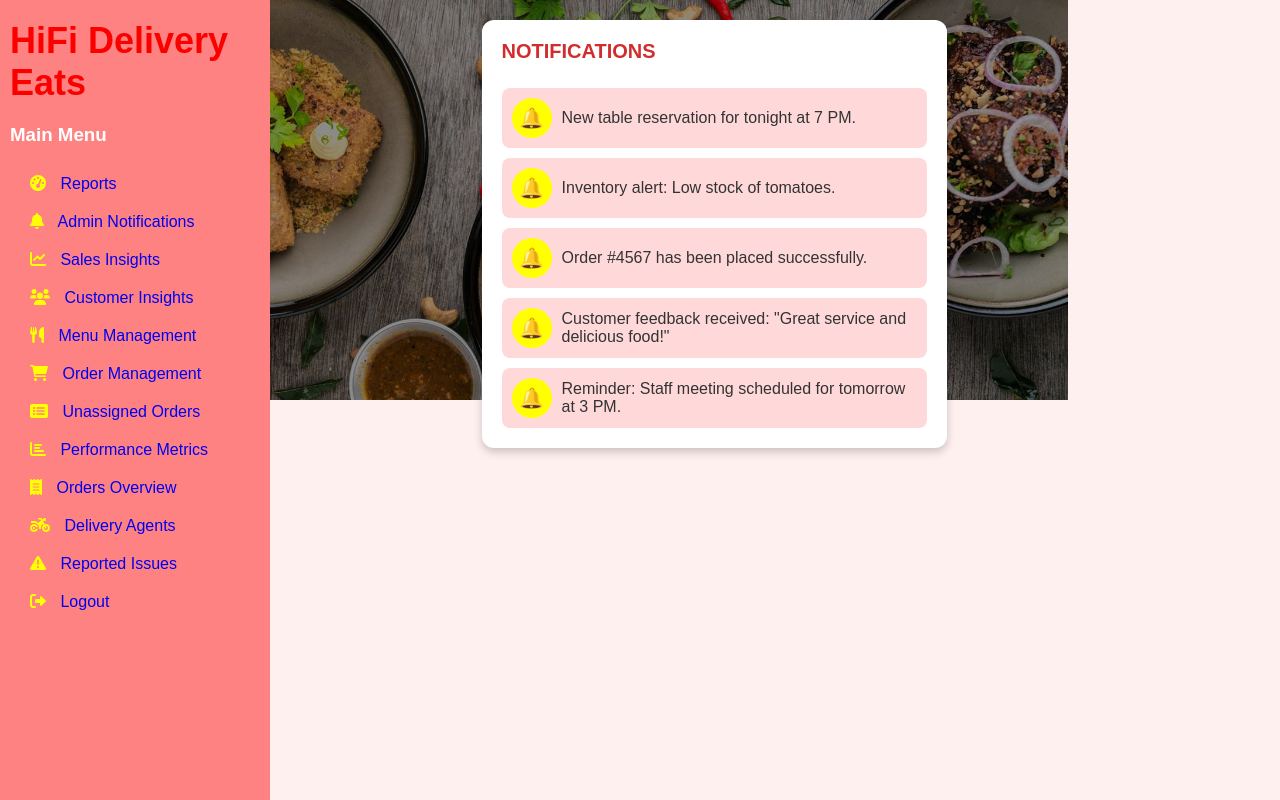
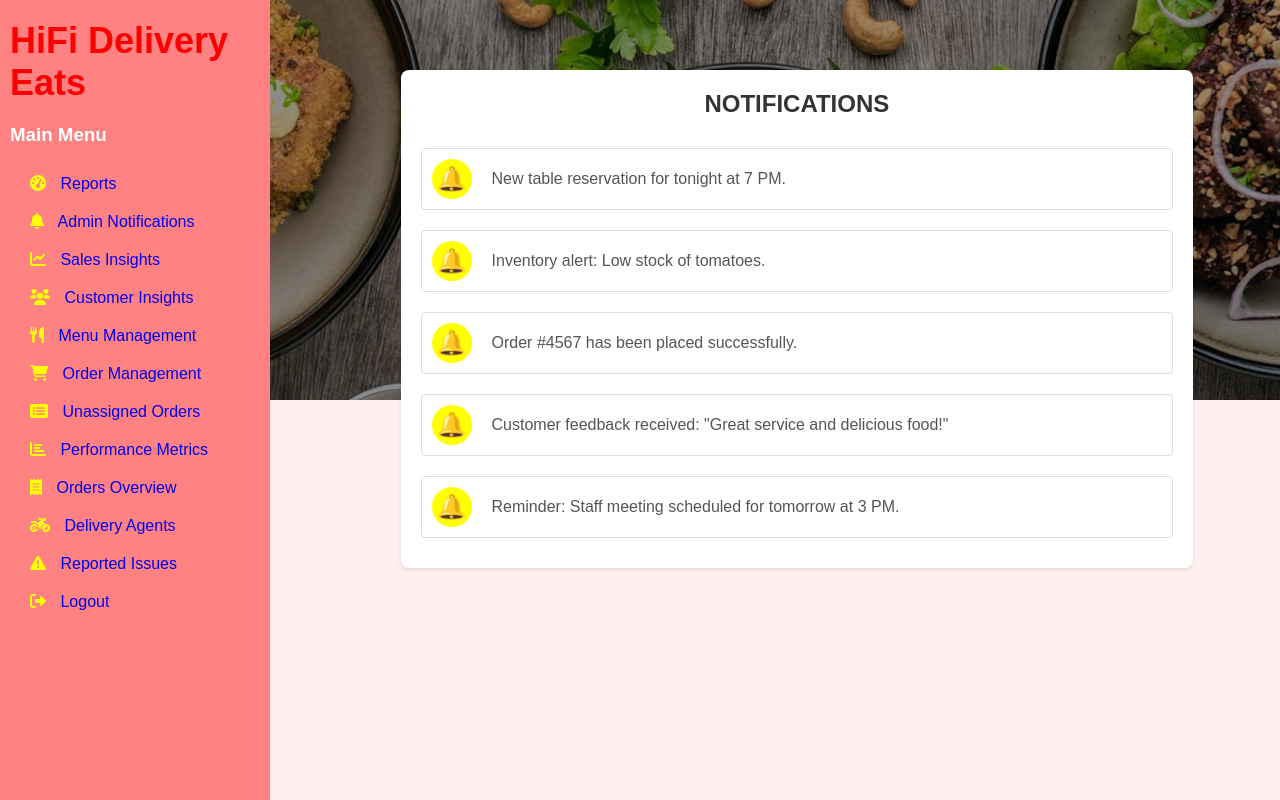
Before and after one commit to HiFiEats/Hifi_Delivery_Eats, a Flask app: page /admin_notifications in a window 1280 px wide; the page is wider, and only the part inside the window is pictured. Run offline with Flask 3, Linux system fonts and the light colour scheme.

Commit message:
Add environment configuration and enhance admin notifications styling for improved layout and user experience

```diff
--- a/static/css/admin_notifications.css
+++ b/static/css/admin_notifications.css
@@ -1,5 +1,4 @@
-
-        body {
+body {
             margin: 0;
             font-family: Arial, sans-serif;
             background: linear-gradient(to bottom, #ea7c7c, #fcec83);
@@ -10,15 +9,19 @@
         }
 
         .header-image {
-            width: 100%;
+            width: 160%;
             height: 50vh;
             background-image: url('/static/images/background_image.jpg');
             background-size: cover;
             background-position: center;
             position: absolute;
             top: 0;
+            right: -200;
             left: 0;
             z-index: -1;
+            margin-bottom: 20px;
+            margin-left: -150px;
+            overflow: hidden;
         }
 
         .header-image::before {
@@ -34,32 +37,42 @@
 
         .notification-container {
             background-color: white;
-            width: 75%; /* Changed from 90% to 75% */
+            width: 130%; /* Changed from 90% to 75% */
             max-width: 800px;
-            border-radius: 12px;
-            box-shadow: 0 4px 8px rgba(0, 0, 0, 0.2);
+            border-radius: 8px; /* Changed from 12px to 8px */
+            box-shadow: 0 2px 4px rgba(0, 0, 0, 0.1); /* Changed from 0 4px 8px rgba(0, 0, 0, 0.2) to 0 2px 4px rgba(0, 0, 0, 0.1) */
             padding: 20px;
             display: flex;
             flex-direction: column;
             gap: 10px;
             position: relative;
+            margin: 0 auto; /* Added margin */
+            margin-top: 50px;
+            left: -75px;
         }
 
         .notification-header {
-            font-size: 20px;
+            font-size: 24px; /* Changed from 20px to 24px */
             font-weight: bold;
-            color: #d22d2d;
-            margin-bottom: 15px;
-            text-align: left;
+            color: #333; /* Changed from #d22d2d to #333 */
+            margin-bottom: 20px; /* Changed from 15px to 20px */
+            text-align: center; /* Changed from left to center */
         }
 
         .notification-item {
-            background-color: #ffd9d9;
-            border-radius: 8px;
+            background-color: #fff; /* Changed from #ffd9d9 to #fff */
+            border-radius: 4px; /* Changed from 8px to 4px */
             display: flex;
             align-items: center;
             padding: 10px;
             gap: 10px;
+            margin-bottom: 10px; /* Added margin-bottom */
+            border: 1px solid #ddd; /* Added border */
+            transition: background-color 0.3s; /* Added transition */
+        }
+
+        .notification-item:hover {
+            background-color: #f1f1f1; /* Added hover effect */
         }
 
         .notification-icon {
@@ -70,13 +83,14 @@
             display: flex;
             align-items: center;
             justify-content: center;
-            font-size: 20px;
-            color: red;
+            font-size: 24px; /* Changed from 20px to 24px */
+            color: #ff9800; /* Changed from red to #ff9800 */
             flex-shrink: 0;
+            margin-right: 10px; /* Added margin-right */
         }
 
         .notification-text {
             flex-grow: 1;
             font-size: 16px;
-            color: #333;
+            color: #555; /* Changed from #333 to #555 */
         }
```
Also changed, not shown: 2 other files.
